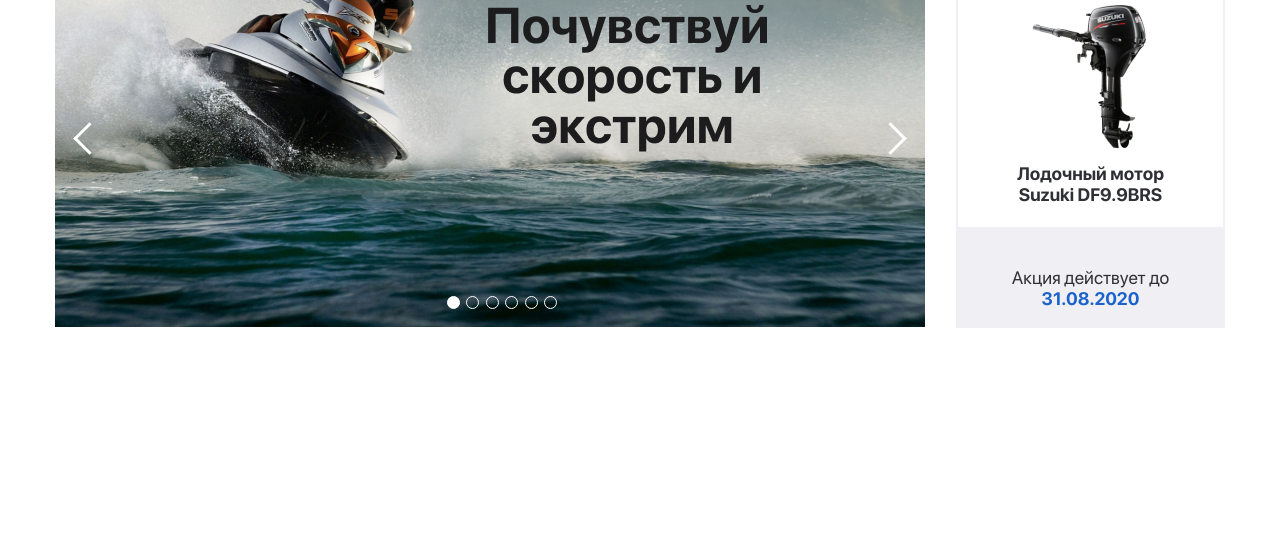
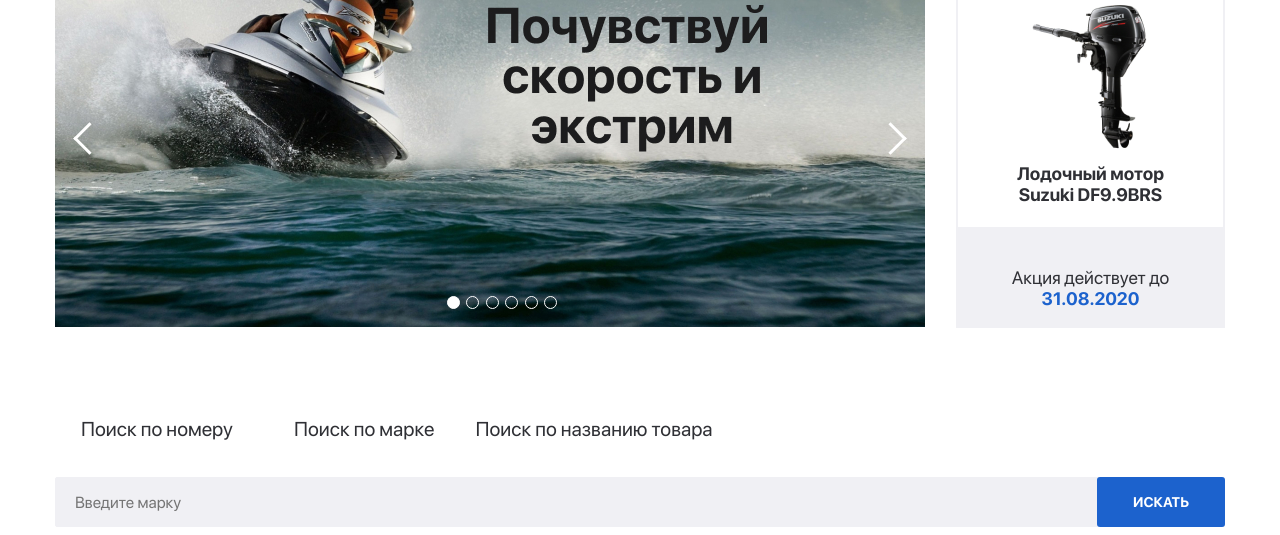
Before and after one commit to Lebowsky0202/drivemoto, a plain HTML site: page src/index.html in a window 1280 px wide. Shown: the part 309-844 px from the top of the page. Before the commit the page ends 800 px from the top, so only its background shows below. Drawn offline with Linux system fonts and the light colour scheme.

Commit message:
drivemoto v1.0.5

```diff
--- a/src/index.html
+++ b/src/index.html
@@ -82,6 +82,19 @@
             </div>
         </div>
     </div>
+    <div class="search">
+        <div class="container">
+            <div class="search__categories">
+                <input type="button" value="Поиск по номеру" class="search__elem">
+                <input type="button" value="Поиск по марке" class="search__elem">
+                <input type="button" value="Поиск по названию товара" class="search__elem">
+            </div>
+            <div class="search__wrap">
+                <input type="text" placeholder="Введите марку" class="search__input-text">
+                <button class="search__btn">искать</button>
+            </div>
+        </div>
+    </div>
     <script src="js/script.js"></script>
 </body>
 </html>
--- /dev/null
+++ b/src/scss/blocks/_search.scss
@@ -0,0 +1,49 @@
+.search{
+    min-height: 122px;
+    margin-top: 77px;
+    &__categories{
+        height: 47px;
+    }
+    &__elem{
+        min-width: 204px;
+        height: 47px;
+        border: none;
+        cursor: pointer;
+        background-color: #fff;
+        font-weight: 400;
+        font-size: 20px;
+        text-align: center;
+        &:hover{
+            background: #F0F0F4;
+            font-weight: 700;
+            font-size: 20px;
+            border-radius: 5px;
+        }
+    }
+    &__wrap{
+        height: 50px;
+        margin-top: 25px;
+        background: $grey;
+        display: flex;
+        border-radius: 3px;
+    }
+    &__input-text{
+        border: none;
+        width: 100%;
+        background: $grey;
+        border-radius: 3px 0 0 3px;
+        padding-left: 20px;
+        font-size: 16px;
+    }
+    &__btn{
+        width: 145px;
+        border: none;
+        background-color: $blue;
+        border-radius: 3px;
+        font-weight: 700;
+        font-size: 14px;
+        color: #fff;
+        text-transform: uppercase;
+        cursor: pointer;
+    }
+}
--- a/src/scss/blocks/_share.scss
+++ b/src/scss/blocks/_share.scss
@@ -64,7 +64,7 @@
     &__footer{
         position: absolute;
         height: 99px;
-        background: #F0F0F4;
+        background: $grey;
         width: 100%;
         bottom: 0;
         font-weight: 400;
--- a/src/scss/style.scss
+++ b/src/scss/style.scss
@@ -1,11 +1,13 @@
 $text-color: #2F3035;
 $blue: #1C62CD;
+$grey: #F0F0F4;
 
 @import url("fonts.css");
 @import 'blocks/header';
 @import 'blocks/banners';
 @import 'blocks/slider';
 @import 'blocks/share';
+@import 'blocks/search';
 
 *{
     font-family: 'SFPro';
```
Also changed, not shown: src/css/style.min.css, 1 other file.
